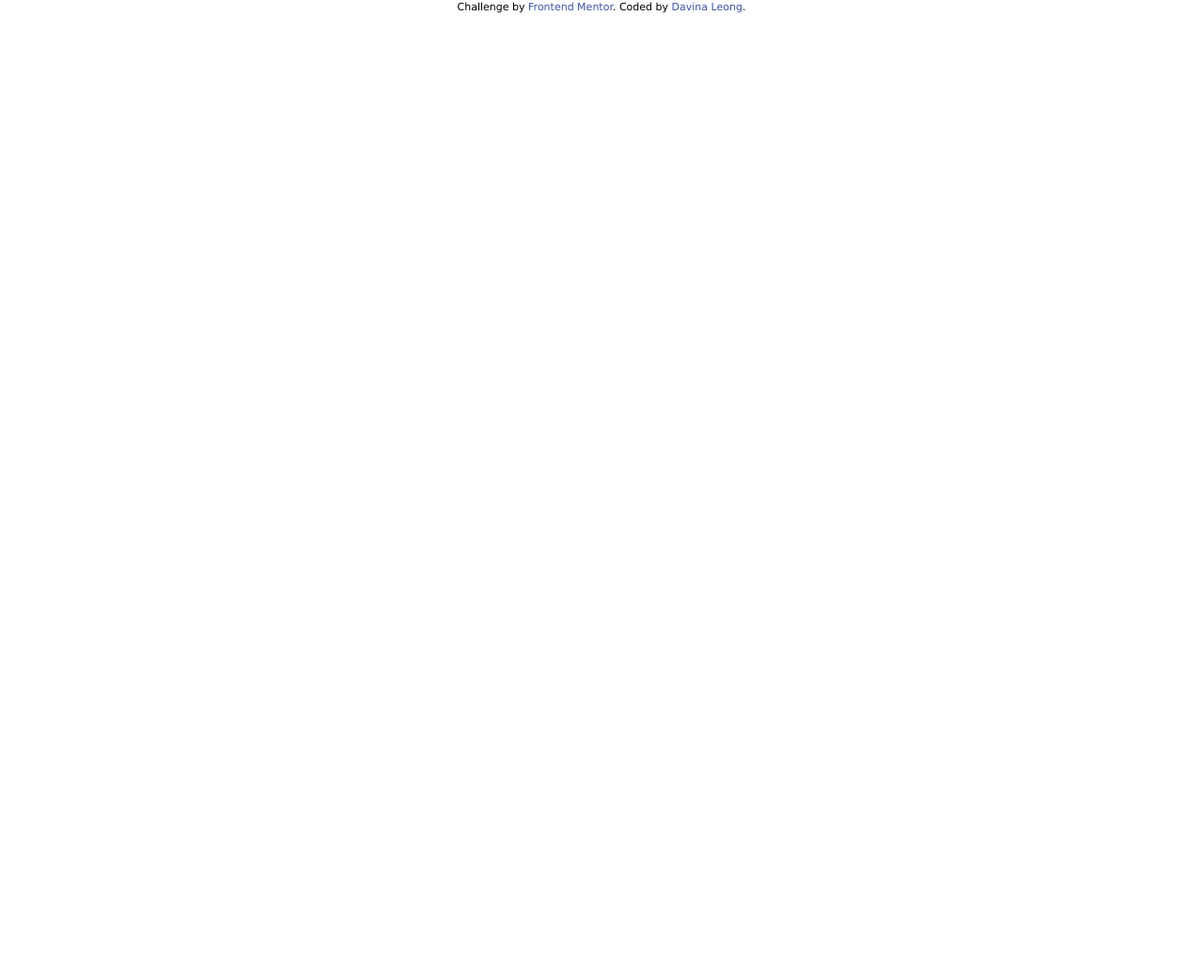
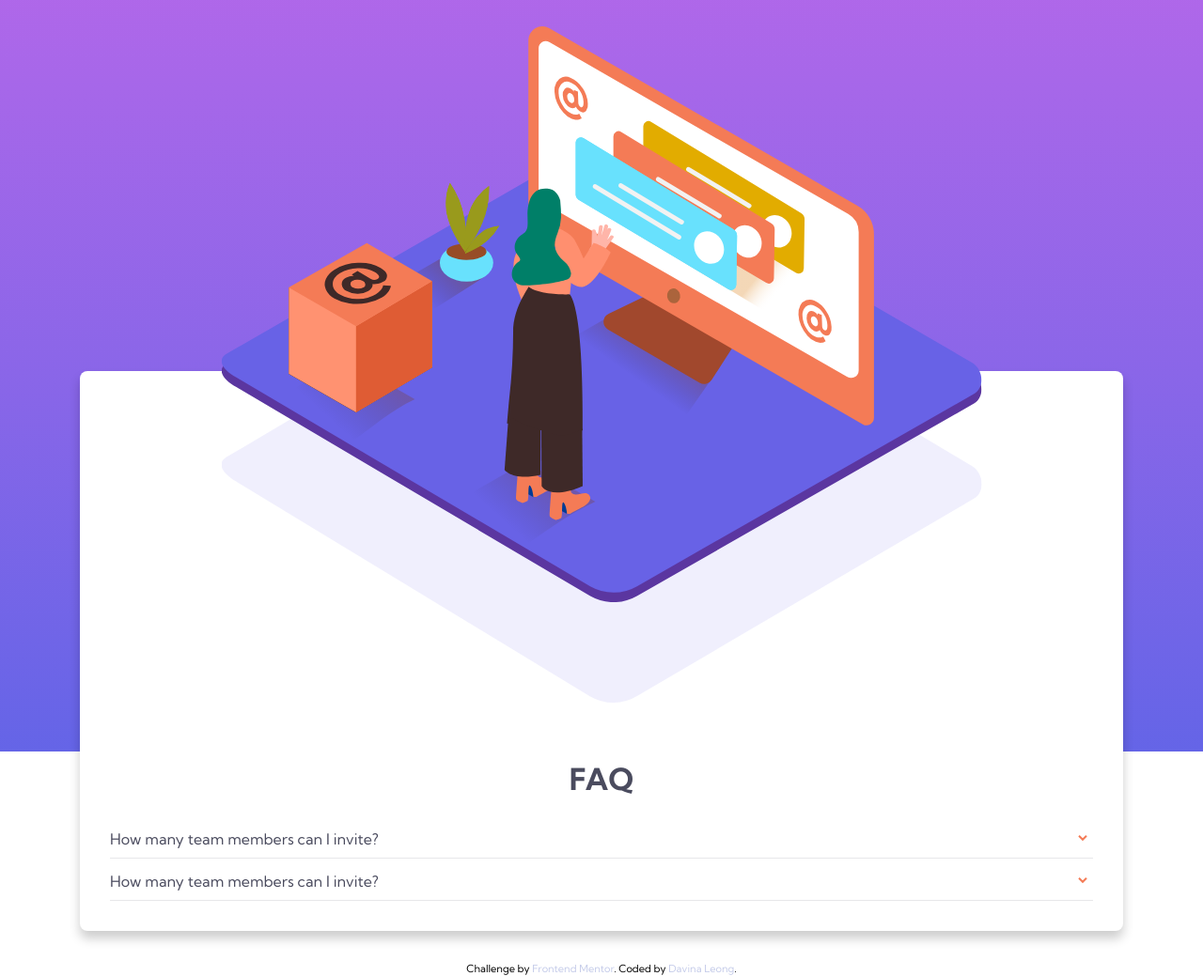
Before and after one commit to davinaleong/fem-faq-accordion-card, a website built with Vite: page index.html in a window 1280 px wide. Shown: the whole page at 94% size. Before the commit the page ends 800 px from the top, so only its background shows below. Built offline with nearby package versions, Linux system fonts and the light colour scheme.

Commit message:
Added accordion functionality

```diff
--- a/index.html
+++ b/index.html
@@ -2,7 +2,6 @@
 <html lang="en">
   <head>
     <meta charset="UTF-8" />
-    <link rel="icon" type="image/svg+xml" href="/vite.svg" />
     <meta name="viewport" content="width=device-width, initial-scale=1.0" />
 
     <title>Frontend Mentor | FAQ Accordion Card</title>
@@ -14,6 +13,13 @@
       href="./images/favicon-32x32.png"
     />
 
+    <link rel="preconnect" href="https://fonts.googleapis.com" />
+    <link rel="preconnect" href="https://fonts.gstatic.com" crossorigin />
+    <link
+      href="https://fonts.googleapis.com/css2?family=Kumbh+Sans:wght@400;700&display=swap"
+      rel="stylesheet"
+    />
+
     <link rel="stylesheet" href="./styles/reset.css" />
     <link rel="stylesheet" href="./styles/main.css" />
 
@@ -23,13 +29,49 @@
         text-align: center;
       }
       .attribution a {
-        color: hsl(228, 45%, 44%);
+        color: hsl(228, 45%, 84%);
       }
     </style>
 
     <script defer src="./scripts/main.js"></script>
   </head>
-  <body>
+  <body class="p-500">
+    <main
+      class="card-grid | text-neutral-900 bg-grey-100 mb-600 pl-600 pb-600 pr-600 br-200 bs-400"
+    >
+      <h1 class="visually-hidden">FAQ Accordion Card</h1>
+
+      <h2 class="card-heading | fw-bold fs-700 mb-400">FAQ</h2>
+
+      <div class="accordion" data-accordion>
+        <div class="accordion-pane" data-open>
+          <div class="accordion-toggle">
+            <p class="accordion-title">How many team members can I invite?</p>
+            <img src="./images/icon-arrow-down.svg" class="accordion-arrow" />
+          </div>
+          <div class="accordion-content">
+            <p>
+              You can invite up to 2 additional users on the Free plan. There is
+              no limit on team members for the Premium plan.
+            </p>
+          </div>
+        </div>
+
+        <div class="accordion-pane">
+          <div class="accordion-toggle">
+            <p class="accordion-title">How many team members can I invite?</p>
+            <img src="./images/icon-arrow-down.svg" class="accordion-arrow" />
+          </div>
+          <div class="accordion-content">
+            <p>
+              You can invite up to 2 additional users on the Free plan. There is
+              no limit on team members for the Premium plan.
+            </p>
+          </div>
+        </div>
+      </div>
+    </main>
+
     <div class="attribution">
       Challenge by
       <a href="https://www.frontendmentor.io?ref=challenge" target="_blank"
--- a/scripts/main.js
+++ b/scripts/main.js
@@ -1 +1,36 @@
 console.log(`main.js loaded`)
+
+const accordionPaneEls = document.querySelectorAll(
+  `[data-accordion] .accordion-pane`
+)
+const attributeOpen = `data-open`
+
+const collapseAllPanes = () => {
+  accordionPaneEls.forEach((el) => el.removeAttribute(attributeOpen))
+}
+
+const accordionToggleEls = document.querySelectorAll(
+  `[data-accordion] .accordion-toggle`
+)
+const accordionTitleEls = document.querySelectorAll(
+  `[data-accordion] .accordion-title`
+)
+const accordionArrowEls = document.querySelectorAll(
+  `[data-accordion] .accordion-arrow`
+)
+
+collapseAllPanes()
+
+accordionTitleEls.forEach((el) => {
+  el.addEventListener(`click`, (e) => {
+    collapseAllPanes()
+    e.target.parentElement.parentElement.toggleAttribute(attributeOpen)
+  })
+})
+
+accordionArrowEls.forEach((el) => {
+  el.addEventListener(`click`, (e) => {
+    collapseAllPanes()
+    e.target.parentElement.parentElement.toggleAttribute(attributeOpen)
+  })
+})
--- a/styles/main.css
+++ b/styles/main.css
@@ -27,6 +27,7 @@
 
   --clr-danger-400: hsl(14, 88%, 65%);
 
+  --clr-neutral-100: hsl(240, 5%, 91%);
   --clr-neutral-400: hsl(240, 6%, 50%);
   --clr-neutral-900: hsl(237, 12%, 33%);
 
@@ -41,8 +42,8 @@
   --clr-grey-900: hsl(0, 0%, 10%);
   --clr-grey-1000: hsl(0, 0%, 0%);
 
-  --ff-primary: "Barlow Semi Condensed", Verdana, sans-serif;
-  --ff-secondary: "Barlow Semi Condensed", Arial, sans-serif;
+  --ff-primary: "Kumbh Sans", Verdana, sans-serif;
+  --ff-secondary: "Kumbh Sans", Arial, sans-serif;
   --ff-body: var(--ff-primary);
   --ff-heading: var(--ff-secondary);
 
@@ -88,11 +89,18 @@ body {
   font-size: var(--fs-base);
   font-family: var(--ff-body);
   font-weight: var(--fw-regular);
+  min-height: 100vh;
   display: grid;
-  grid-template-rows: repeat(3, max-content);
-  min-height: 100vh;
-  justify-content: center;
+  justify-items: center;
   align-items: center;
+  background-image: linear-gradient(
+    to bottom,
+    var(--clr-accent-400),
+    var(--clr-primary-400)
+  );
+  background-repeat: no-repeat;
+  background-size: cover;
+  background-position: center;
 }
 
 /* * {
@@ -187,12 +195,90 @@ a:where(:hover, :focus, :focus-visible) {
 }
 
 /** Content - Layout **/
-.main-grid {
+.card-grid {
+  display: grid;
+  margin-inline: auto;
+  position: relative;
+  isolation: isolate;
+  margin-top: 29vw;
+  padding-top: 32vw;
+  width: 100%;
   max-width: 69.375em;
-  margin-inline: auto;
-  height: 100%;
+}
+
+.card-grid::before {
+  content: "";
+  display: block;
+  background-image: url(./../images/bg-pattern-mobile.svg);
+  background-repeat: no-repeat;
+  background-position: center center;
+  background-size: contain;
+  width: 63.2vw;
+  height: 27.7vw;
+  position: absolute;
+  top: 0;
+  left: 50%;
+  transform: translateX(-50%);
+}
+
+.card-grid::after {
+  content: "";
+  display: block;
+  background-image: url(./../images/illustration-woman-online-mobile.svg);
+  background-repeat: no-repeat;
+  background-position: center center;
+  background-size: contain;
+  width: 63.2vw;
+  height: 48.5vw;
+  position: absolute;
+  top: -29vw;
+  left: 50%;
+  transform: translateX(-50%);
+}
+
+.card-heading {
+  text-align: center;
+}
+
+.accordion-pane {
+  border-bottom: thin solid var(--clr-neutral-100);
+}
+
+.accordion-toggle {
+  cursor: pointer;
   display: grid;
-  gap: var(--size-500);
+  grid-template-columns: auto 1em;
+  gap: var(--size-400);
+  align-items: center;
+  padding-top: var(--size-300);
+  padding-bottom: var(--size-200);
+}
+
+/* .accordion-title {
+  transition: font-weight 0.3s ease-in-out;
+} */
+
+.accordion-arrow {
+  transform-origin: center;
+  transition: transform 0.3s ease-in-out;
+}
+
+.accordion-content {
+  padding: var(--size-200) var(--size-700) var(--size-300) 0;
+  color: var(--clr-neutral-400);
+  display: none;
+}
+
+.accordion-pane[data-open] .accordion-title {
+  font-weight: var(--fw-bold);
+}
+
+.accordion-pane[data-open] .accordion-arrow {
+  transform: rotate(180deg);
+}
+
+.accordion-pane[data-open] .accordion-content {
+  display: block;
 }
 
 /** Content - End **/
@@ -211,7 +297,7 @@ a:where(:hover, :focus, :focus-visible) {
 }
 
 .bs-400 {
-  box-shadow: 0.3em 0.3em 0.5em 0 hsla(0, 0%, 0%, 0.2);
+  box-shadow: 0 0.5em 0.7em 0 hsla(0, 0%, 0%, 0.2);
 }
 
 /** Utility - Colours **/
@@ -230,6 +316,9 @@ a:where(:hover, :focus, :focus-visible) {
   color: var(--clr-danger-400);
 }
 
+.text-neutral-100 {
+  color: var(--clr-neutral-100);
+}
 .text-neutral-400 {
   color: var(--clr-neutral-400);
 }
@@ -284,6 +373,9 @@ a:where(:hover, :focus, :focus-visible) {
   background-color: var(--clr-danger-400);
 }
 
+.bg-neutral-100 {
+  background-color: var(--clr-neutral-100);
+}
 .bg-neutral-400 {
   background-color: var(--clr-neutral-400);
 }
--- a/styles/reset.css
+++ b/styles/reset.css
@@ -20,7 +20,7 @@
   padding-bottom: 0;
   padding-left: 0;
 
-  font: inherit;
+  /* font: inherit; */
 }
 
 /* Remove list styles on ul, ol elements with a list role, which suggests default styling will be removed */
```
